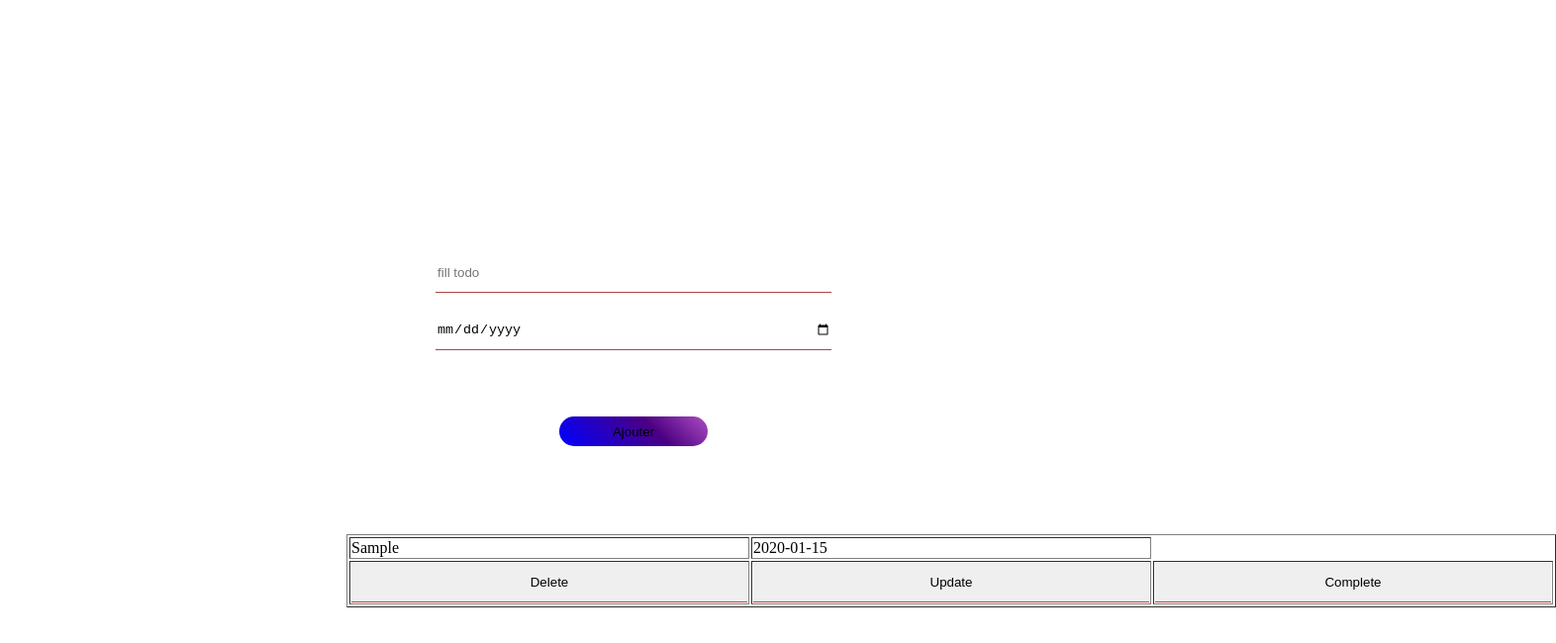
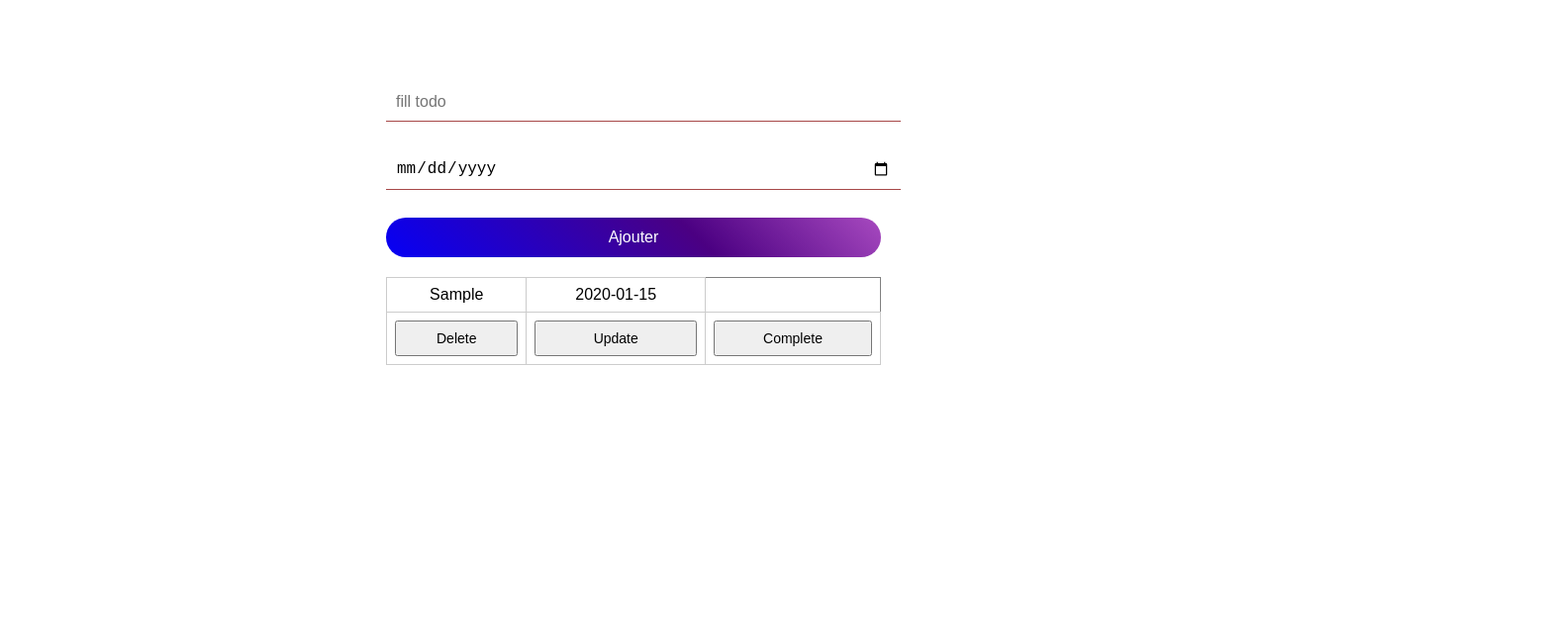
Before and after one commit to zahoum/zahoum-DEV101-All-Project, a plain HTML site: page crud-preparatio.html in a window 1280 px wide. Both pictures are taken after typing "Sample", "2020-01-15" into the empty fields and a click on the button "Ajouter". Shown: the whole page at 99% size, 1572 px wide, since content can reach past the window. Drawn offline with Linux system fonts and the light colour scheme.

Commit message:
Update crud-preparatio.html

```diff
--- a/crud-preparatio.html
+++ b/crud-preparatio.html
@@ -5,68 +5,90 @@
     <meta name="viewport" content="width=device-width, initial-scale=1.0">
     <title>Document</title>
     <style>
-       *{
-        box-sizing: border-box;
-        padding: auto;
-        margin: auto;
-       }
-       body{
-        margin: 20%;
+       /* Responsive general layout */
+body {
+    margin: 5%;
     display: flex;
+    flex-direction: column;
     align-items: center;
     justify-content: center;
+    font-family: Arial, sans-serif;
+}
 
+/* Wrapper container */
+.father {
+    width: 100%;
+    max-width: 500px;
+    padding: 20px;
 }
-       #btn{
-        border: rgb(134, 88, 88);
-        background-color: #b86f6f;
-        border-radius: 45%;
-        width: 150px;
-        height: 30px;
-        display: block;
-        align-items: center;
-        cursor: pointer;
 
+/* Input styles */
+.father input[type="text"],
+.father input[type="date"] {
+    width: 100%;
+    padding: 10px;
+    margin-bottom: 10px;
+    border: none;
+    border-bottom: 1px solid #a74848;
+    font-size: 16px;
 }
-       #btn:hover{
-        background-color: #000000;
-        color: azure;
-        width: 160px;
-        height: 30px;
-       }
-       #btn::after{
-        border: none;
 
-       }
-       .father input{
-        border:none;
-        border-bottom:1px solid rgb(167, 72, 72);
-        width: 400px;
-        height: 40px;
-
-       }
-       .father input:hover{
-        border: none;
-        width: 450px;
-        height: 40px;
-       }
-       .father input::after{
-        border: none;
-        animation-name:aissa ;
-       }
-       #btn{
-            content: "";
-            position: absolute;
-            top: 70px;
-            left: -2px;
-            right: -2px;
-            bottom: -2px;
+/* Button style */
+#btn {
     background: linear-gradient(45deg, red, orange, yellow, green, blue, indigo, violet, red);
     background-size: 500%;
+    color: white;
+    border: none;
     border-radius: 22px;
-            z-index: -1;
+    height: 40px;
+    width: 100%;
+    font-size: 16px;
+    cursor: pointer;
     animation: rainbow 6s linear infinite;
 }
+
+/* Button hover */
+#btn:hover {
+    background-color: #000;
+    color: white;
+}
+
+/* Output container */
+.outputs {
+    width: 100%;
+    margin-top: 20px;
+}
+
+/* Table styling */
+.outputs table {
+    width: 100%;
+    margin-bottom: 10px;
+    border-collapse: collapse;
+}
+
+.outputs td {
+    padding: 8px;
+    text-align: center;
+    border: 1px solid #ccc;
+}
+
+/* Buttons inside table */
+.outputs input[type="button"] {
+    width: 100%;
+    padding: 8px;
+    font-size: 14px;
+    cursor: pointer;
+}
+
+/* Title styling */
+h1 {
+    text-align: center;
+    font-size: 24px;
+    color: #b86f6f;
+    margin-bottom: 20px;
+}
+
+/* Rainbow animation */
 @keyframes rainbow {
     0% {
         background-position: 0% 50%;
@@ -78,20 +100,28 @@
         background-position: 0% 50%;
     }
 }
-        h1{
-            position: absolute;
-            top: 540px;
-            left: 750px;
-            text-align: center;
-            color: #b86f6f;
 
+/* Mobile styles */
+@media (max-width: 600px) {
+    .father {
+        padding: 10px;
     }
-        .outputs{
-            position: absolute;
-            top: 540px;
-            left: 350px;
 
+    #btn {
+        font-size: 14px;
+        height: 36px;
     }
+
+    .outputs table {
+        font-size: 12px;
+    }
+
+    h1 {
+        font-size: 20px;
+    }
+}
+
+
 
     </style>
 </head>
```
Lines whose indentation alone changed are shown as unchanged.
